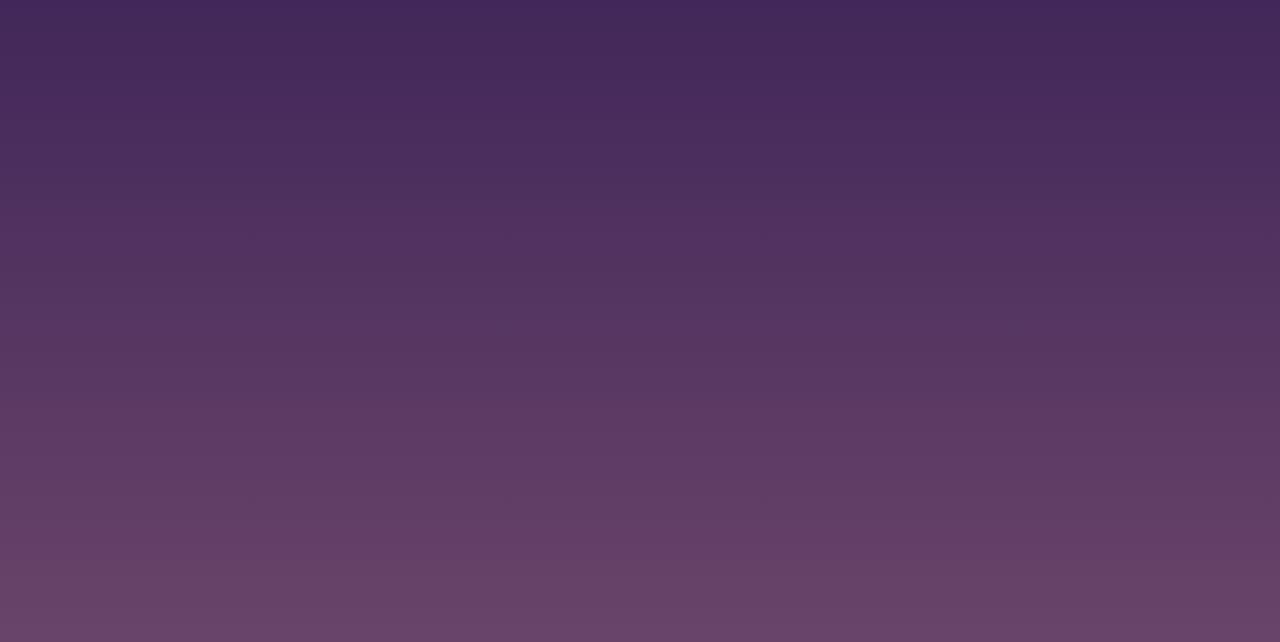
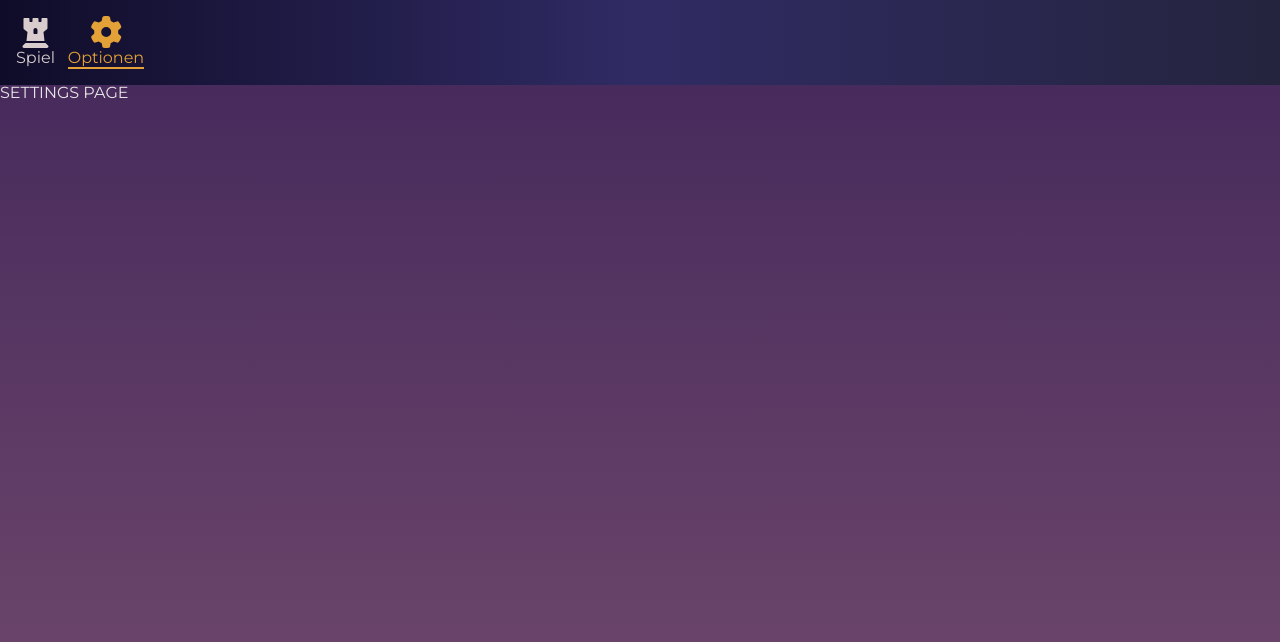
Before and after one commit to thegroosalugg/Geschwindigkeitsbegrenzung, a React (Vite) app: page /settings in a window 1280 px wide. Before the commit this address had no page. Shown: the top 642 px of the page. Built offline with nearby package versions, Linux system fonts and the light colour scheme.

Commit message:
created navbar

```diff
--- a/src/App.tsx
+++ b/src/App.tsx
@@ -1,6 +1,7 @@
 import { useRoutes } from 'react-router-dom';
+import RootLayout from './pages/Root';
 import GamePage from './pages/Game';
-import RootLayout from './pages/Root';
+import SettingsPage from './pages/Settings';
 
 import { library } from '@fortawesome/fontawesome-svg-core';
 import { fab } from '@fortawesome/free-brands-svg-icons'; // import brand icons
@@ -10,7 +11,12 @@ import { far } from '@fortawesome/free-regular-svg-icons'; // import regular ico
 library.add(fab, fas, far);
 
 export default function App() {
-  const element = useRoutes([{ path: '/', element: <GamePage /> }]);
+  const element = useRoutes(
+    [
+      { path: '/',         element: <GamePage /> },
+      { path: '/settings', element: <SettingsPage /> }
+    ]
+  );
 
   if (!element) return null;
 
--- /dev/null
+++ b/src/components/navigation/NavBar.module.css
@@ -0,0 +1,7 @@
+.nav {
+  display: flex;
+  gap: 0.8rem;
+  padding: 1rem;
+  overflow-x: scroll;
+  background: linear-gradient(to right, #0f0c29, #302b63, #24243e);
+}
--- /dev/null
+++ b/src/components/navigation/NavBar.tsx
@@ -0,0 +1,11 @@
+import NavButton from './NavButton';
+import css from './NavBar.module.css';
+
+export default function NavBar() {
+  return (
+    <nav className={css['nav']}>
+      <NavButton path='/' />
+      <NavButton path='/settings' />
+    </nav>
+  );
+}
--- /dev/null
+++ b/src/components/navigation/NavButton.module.css
@@ -0,0 +1,28 @@
+.nav-link {
+  display: flex;
+  flex-direction: column;
+  gap: 0.1rem;
+  color: #d8cccc;
+  transition: 0.5s ease-in-out;
+
+  .active-tab {
+    border: 1px solid #e3a137;
+    transition: border-color 0.5s ease-in-out;
+  }
+
+  &.active {
+    color: #e3a137;
+
+    &:hover {
+      color: #b4802c;
+
+      .active-tab {
+        border-color: #b4802c;
+      }
+    }
+  }
+
+  &:hover {
+    color: #777777;
+  }
+}
--- /dev/null
+++ b/src/components/navigation/NavButton.tsx
@@ -0,0 +1,31 @@
+import { motion } from 'framer-motion';
+import { IconProp } from '@fortawesome/fontawesome-svg-core';
+import { FontAwesomeIcon } from '@fortawesome/react-fontawesome';
+import { NavLink, useLocation } from 'react-router-dom';
+import css from './NavButton.module.css';
+
+const icons = {
+          '/': 'chess-rook',
+  '/settings': 'gear'
+}
+
+const labels = {
+          '/': 'Spiel',
+  '/settings': 'Optionen'
+}
+
+export default function NavButton({ path }: { path: string }) {
+  const { pathname } = useLocation();
+  const isActive = pathname === path;
+
+  return (
+    <NavLink
+      className={`${css['nav-link']} ${isActive ? css['active'] : ''}`}
+      to={path}
+    >
+      <FontAwesomeIcon icon={icons[path as keyof IconProp]} size='2x' />
+      {labels[path as keyof typeof labels]}
+      {isActive && <motion.div layoutId='tab-indicator' className={css['active-tab']} />}
+    </NavLink>
+  );
+}
--- a/src/pages/Root.tsx
+++ b/src/pages/Root.tsx
@@ -1,11 +1,13 @@
 import { AnimatePresence, motion } from 'framer-motion';
 import { useLocation } from 'react-router-dom';
+import NavBar from '@/components/navigation/NavBar';
 
 export default function RootLayout({ children }: { children: React.ReactNode }) {
   const { pathname } = useLocation();
 
   return (
     <>
+      <NavBar />
       <AnimatePresence mode='popLayout'>
         <motion.main
           id='main'
--- /dev/null
+++ b/src/pages/Settings.tsx
@@ -0,0 +1,3 @@
+export default function SettingsPage() {
+  return <div>SETTINGS PAGE</div>
+}
```
